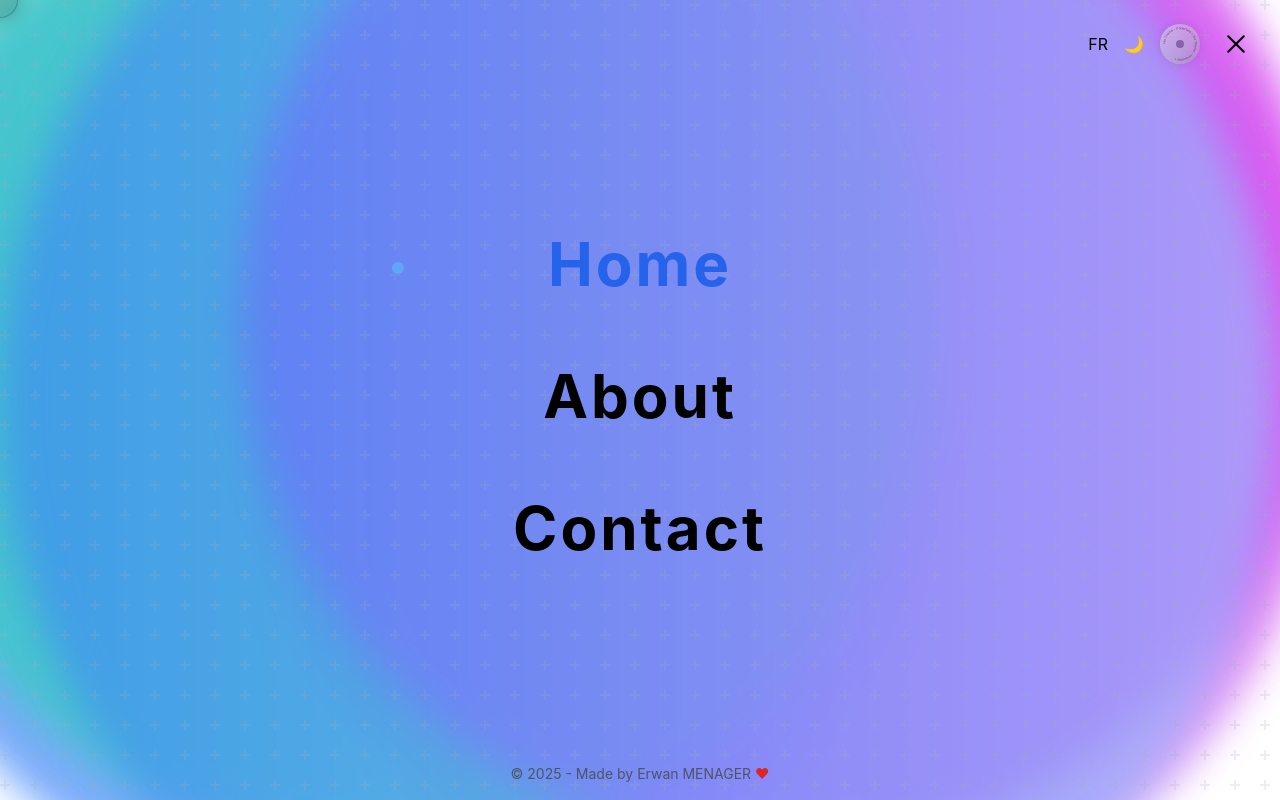
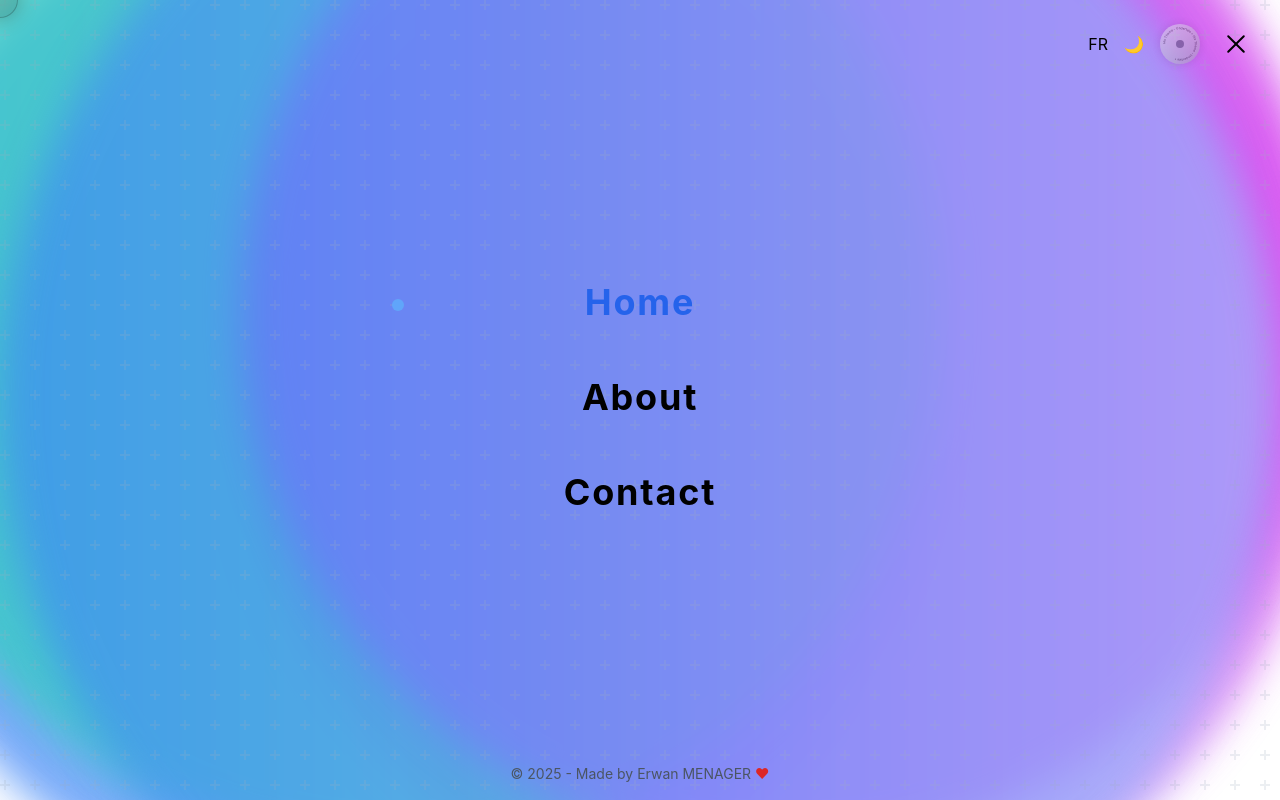
Before and after one commit to Eowiwin/portfolio, a React (Create React App) app: page / in a window 1280 px wide. Both pictures are taken after a click on the button "Menu button". Built offline with nearby package versions, Linux system fonts and the light colour scheme.

Commit message:
Reduced menu text + fixed contact form

```diff
--- a/src/pages/ContactSection.js
+++ b/src/pages/ContactSection.js
@@ -19,6 +19,12 @@ const ContactSection = ({ onNavigate }) => {
   const [cooldownRemaining, setCooldownRemaining] = useState(0);
   const [isLandscape, setIsLandscape] = useState(false);
 
+  const COOLDOWN_TIME = 30 * 60 * 1000;
+
+  const EMAIL_SERVICE_ID = "service_6rhvv8f";
+  const EMAIL_TEMPLATE_ID = "template_yoa1t3n";
+  const EMAIL_PUBLIC_KEY = "v8YTg1GPw9xxJdszT";
+
   useEffect(() => {
     const checkOrientation = () => {
       setIsLandscape(window.innerWidth > window.innerHeight && window.innerWidth < 1024);
@@ -33,12 +39,6 @@ const ContactSection = ({ onNavigate }) => {
       window.removeEventListener('orientationchange', checkOrientation);
     };
   }, []);
-
-  const COOLDOWN_TIME = 5 * 60 * 1000;
-
-  const EMAIL_SERVICE_ID = "YOUR_SERVICE_ID";
-  const EMAIL_TEMPLATE_ID = "YOUR_TEMPLATE_ID";
-  const EMAIL_PUBLIC_KEY = "YOUR_PUBLIC_KEY";
 
   useEffect(() => {
     const lastEmailTime = localStorage.getItem('lastEmailTime');
@@ -61,7 +61,7 @@ const ContactSection = ({ onNavigate }) => {
         return () => clearInterval(interval);
       }
     }
-  }, []);
+  }, [COOLDOWN_TIME]);
 
   const formatCooldownTime = (seconds) => {
     const minutes = Math.floor(seconds / 60);
--- a/src/pages/MenuSection.js
+++ b/src/pages/MenuSection.js
@@ -19,10 +19,10 @@ const MenuSection = ({ onNavigate, currentSection }) => {
       </div>
 
       <div className="relative z-10 w-full max-w-md mx-auto">
-        <nav className="flex flex-col items-center space-y-16 py-12">
+        <nav className="flex flex-col items-center space-y-12 py-12">
           <button
             onClick={() => onNavigate('main')}
-            className={`group relative w-full text-center px-6 text-3xl md:text-6xl font-bold tracking-wider transition-all duration-500 transform hover:scale-105 ${
+            className={`group relative w-full text-center px-6 text-2xl md:text-4xl font-bold tracking-wider transition-all duration-500 transform hover:scale-105 ${
               currentSection === 'main'
                 ? (isDarkMode ? 'text-blue-400' : 'text-blue-600')
                 : (isDarkMode ? 'text-white hover:text-blue-400' : 'text-black hover:text-blue-600')
@@ -39,7 +39,7 @@ const MenuSection = ({ onNavigate, currentSection }) => {
 
           <button
             onClick={() => onNavigate('about')}
-            className={`group relative w-full text-center px-6 text-3xl md:text-6xl font-bold tracking-wider transition-all duration-500 transform hover:scale-105 ${
+            className={`group relative w-full text-center px-6 text-2xl md:text-4xl font-bold tracking-wider transition-all duration-500 transform hover:scale-105 ${
               currentSection === 'about'
                 ? (isDarkMode ? 'text-blue-400' : 'text-blue-600')
                 : (isDarkMode ? 'text-white hover:text-blue-400' : 'text-black hover:text-blue-600')
@@ -56,7 +56,7 @@ const MenuSection = ({ onNavigate, currentSection }) => {
 
           <button
             onClick={() => onNavigate('contact')}
-            className={`group relative w-full text-center px-6 text-3xl md:text-6xl font-bold tracking-wider transition-all duration-500 transform hover:scale-105 ${
+            className={`group relative w-full text-center px-6 text-2xl md:text-4xl font-bold tracking-wider transition-all duration-500 transform hover:scale-105 ${
               currentSection === 'contact'
                 ? (isDarkMode ? 'text-blue-400' : 'text-blue-600')
                 : (isDarkMode ? 'text-white hover:text-blue-400' : 'text-black hover:text-blue-600')
```
